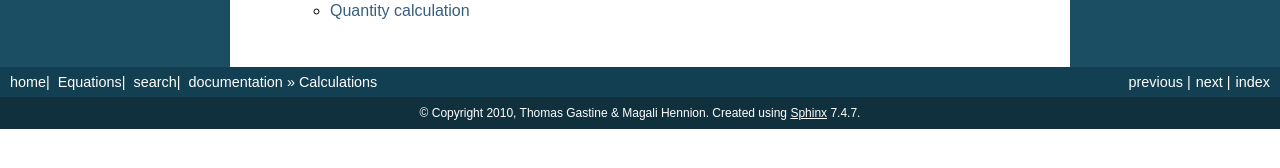
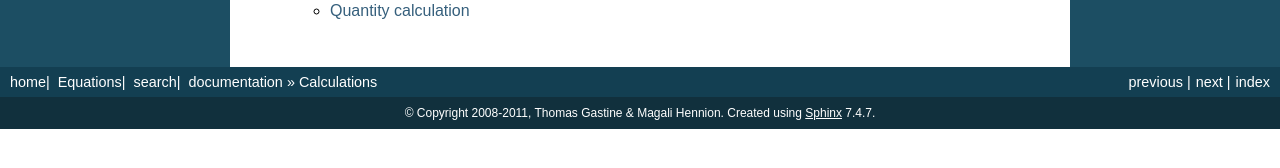
Before and after one commit to bleakley/pyqpcr, a Sphinx documentation site: the page built from sphinx/calc.rst, in a window 1280 px wide. Shown: the part 498-666 px from the top of the page. Built offline with Sphinx 7.4.7, drawn with Linux system fonts in a browser that asks for light colours; formulas are drawn with MathJax 3.

Commit message:
update version in conf.py

```diff
--- a/sphinx/conf.py
+++ b/sphinx/conf.py
@@ -49,16 +49,16 @@
 
 # General information about the project.
 project = u'pyQPCR'
-copyright = u'2010, Thomas Gastine & Magali Hennion'
+copyright = u'2008-2011, Thomas Gastine & Magali Hennion'
 
 # The version info for the project you're documenting, acts as replacement for
 # |version| and |release|, also used in various other places throughout the
 # built documents.
 #
 # The short X.Y version.
-version = '0.7'
+version = '0.9'
 # The full version, including alpha/beta/rc tags.
-release = '0.7'
+release = '0.9'
 
 # The language for content autogenerated by Sphinx. Refer to documentation
 # for a list of supported languages.
```
